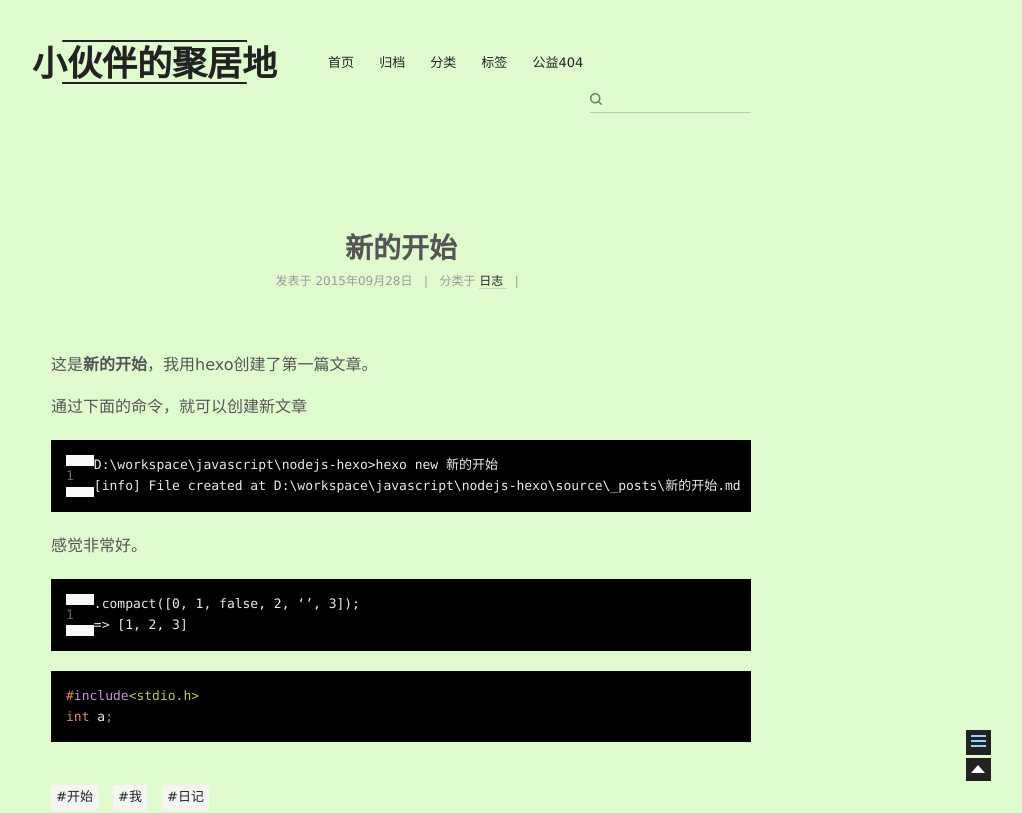
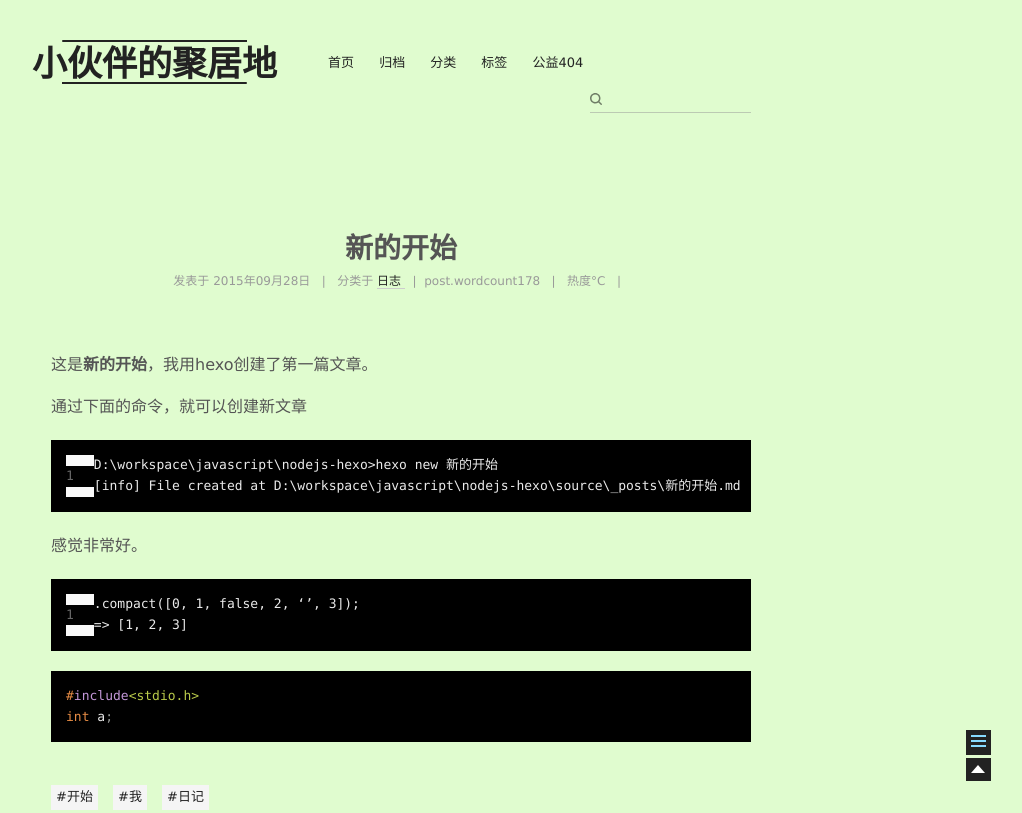
Before and after one commit to prozhuchen/prozhuchen.github.io, a plain HTML site: page 2015/09/28/新的开始/index.html in a window 1280 px wide. Shown: the top 813 px of the page, without its empty margins (239-1261 px from the left). Drawn offline with nearby package versions, Linux system fonts and the light colour scheme; some packages are replaced by stand-ins of ours; files that its build step writes are made by us from their sources; a script that the page names is missing; files whose address does not match are found by name.

Commit message:
Site updated: 2015-09-29 15:22:20

```diff
--- a/2015/09/28/新的开始/index.html
+++ b/2015/09/28/新的开始/index.html
@@ -235,6 +235,15 @@
 
 
           </span>
+
+
+        <span class="post-count">
+        &nbsp; | &nbsp;post.wordcount178
+        </span>
+
+        <span id="busuanzi_container_page_pv">
+        &nbsp; | &nbsp; 热度<span id="busuanzi_value_page_pv"></span>°C
+        </span>
 
 
 
```
Also changed, not shown: index.html (+9 -0 lines).
